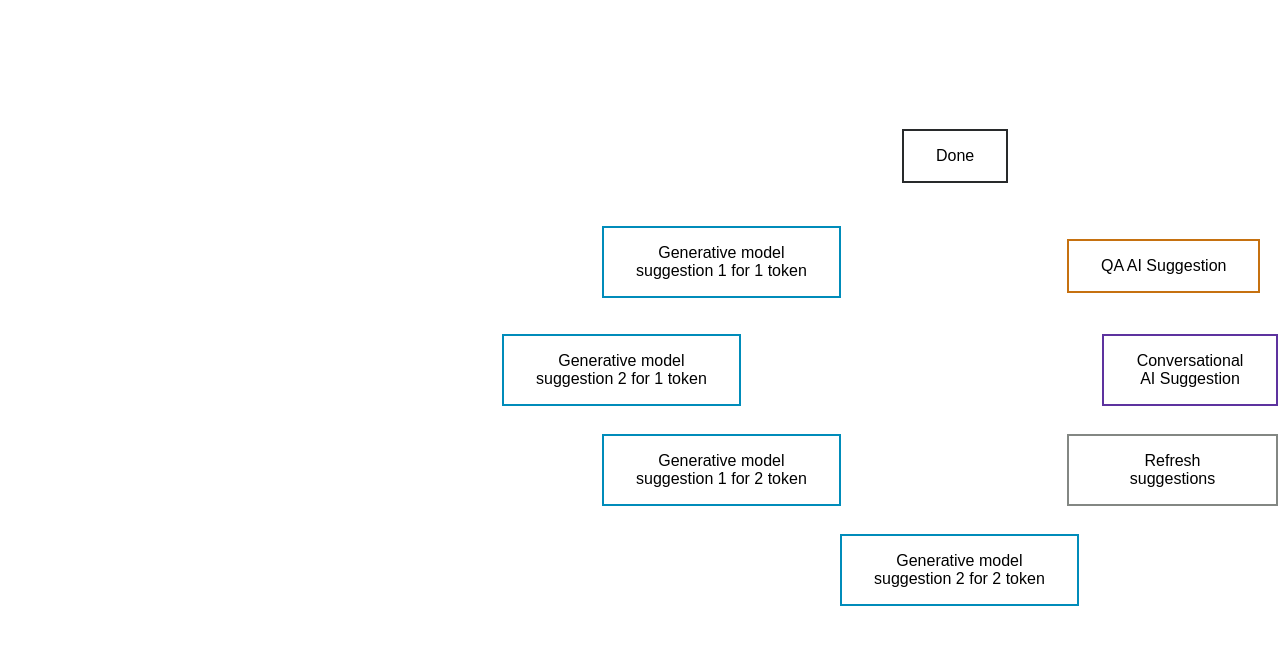
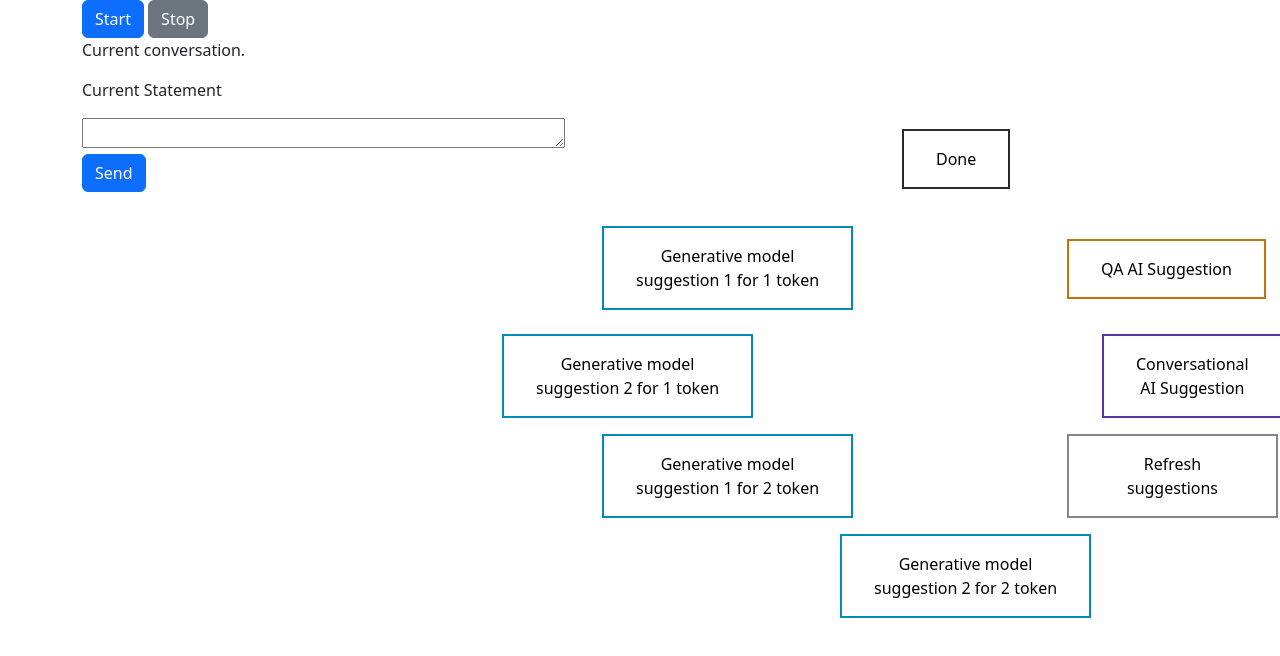
Before and after one commit to ShohamWeiss/AIConversationalSuggestionAPI, a plain HTML site: page Front.htm in a window 1280 px wide. Drawn offline with nearby package versions, Linux system fonts and the light colour scheme.

Commit message:
adding ui stuff

```diff
--- a/Front.htm
+++ b/Front.htm
@@ -2,148 +2,71 @@
 <html lang="en">
 
 <head>
-    <meta charset="UTF-8">
-    <meta name="viewport" content=
-        "width=device-width, initial-scale=1.0">
-
-    <title>Speech to Text</title>
+  <meta charset="UTF-8">
+  <meta name="viewport" content="width=device-width, initial-scale=1.0">
+  <title>Speech to Text</title>
+  <link rel="stylesheet" href="FrontStyle.css">
+  <!-- bootstrap -->
+  <link rel="stylesheet" href="https://cdn.jsdelivr.net/npm/bootstrap@5.2.0/dist/css/bootstrap.min.css">
 </head>
 
 <body>
-    <div class="words" contenteditable>
-        <p id="p"></p>
+  <!-- two columns -->
+  <div class="container">
+    <div class="row">
+      <div class="col">
+        <!-- two rows -->
+        <div class="row">
+          <div class="col">
+            <!-- button to start recognition -->
+            <button class="btn btn-primary" id="startButton">Start</button>
+            <!-- button to stop recognition -->
+            <button class="btn btn-secondary" id="stopButton">Stop</button>
+          </div>
+        </div>
+        <div class="row">
+          <div class="col">
+            <!-- conversation -->
+            <p>Current conversation.</p>
+          </div>
+        </div>
+        <!-- large conversation tracking text -->
+        <div class="conversation">
+          <p id="recordedVoice">Current Statement</p>
+        </div>
+        <!-- row with input for typing -->
+        <div class="row">
+          <div class="col">
+            <textarea id="input" rows="1" cols="50"></textarea>
+          </div>
+          <div class="col">
+            <!-- button to send text -->
+            <button class="btn btn-primary" id="sendButton">Send</button>
+          </div>
+        </div>
+      </div>
+      <div class="col">
+        <button class="button button1" style="position:absolute; left:600px; top:222px;"
+          onclick="alert('Hello world!')"> Generative model <br> suggestion 1 for 1 token </button>
+        <button class="button button2" style="position:absolute; left:500px; top:330px;"
+          onclick="alert('Hello world!')"> Generative model <br> suggestion 2 for 1 token </button>
+        <button class="button button3" style="position:absolute; left:600px; top:430px;"
+          onclick="alert('Hello world!')"> Generative model <br> suggestion 1 for 2 token </button>
+        <button class="button button4" style="position:absolute; left:838px; top:530px;"
+          onclick="alert('Hello world!')"> Generative model <br> suggestion 2 for 2 token </button>
+        <button class="button button5" style="position:absolute; left:1065px; top:430px;"
+          onclick="alert('Hello world!')"> Refresh suggestions </button>
+        <button class="button button6" style="position:absolute; left:1100px; top:330px;"
+          onclick="alert('Hello world!')"> Conversational AI Suggestion </button>
+        <button class="button button7" style="position:absolute; left:1065px; top:235px;"
+          onclick="alert('Hello world!')"> QA AI Suggestion </button>
+        <button class="button button8" style="position:absolute; left:900px; top:125px;"
+          onclick="alert('Hello world!')"> Done </button>
+      </div>
     </div>
-
-    <script>
-        var speech = true;
-        window.SpeechRecognition = window.SpeechRecognition
-                        || window.webkitSpeechRecognition;
-
-        const recognition = new SpeechRecognition();
-        recognition.interimResults = true;
-        const words = document.querySelector('.words');
-        words.appendChild(p);
-
-        recognition.addEventListener('result', e => {
-            const transcript = Array.from(e.results)
-                .map(result => result[0])
-                .map(result => result.transcript)
-                .join('')
-
-            document.getElementById("p").innerHTML = transcript;
-            console.log(transcript);
-        });
-
-        if (speech == true) {
-            recognition.start();
-            recognition.addEventListener('end', recognition.start);
-        }
-    </script>
 </body>
 
 </html>
 
-
-<html>
-<head>
-<style>
-.button {
-  border: none;
-  color: white;
-  padding: 16px 32px;
-  text-align: center;
-  text-decoration: none;
-  display: inline-block;
-  font-size: 16px;
-  margin: 4px 2px;
-  transition-duration: .4s;
-  cursor: pointer;
-}
-
-.button1 {
-  background-color: white;
-  color: black;
-  border: 2px solid #008CBA;
-}
-.button1:hover {
-  background-color: #008CBA;
-  color: white;
-}
-.button2 {
-  background-color: white;
-  color: black;
-  border: 2px solid #008CBA;
-}
-.button2:hover {
-  background-color: #008CBA;
-  color: white;
-}
-.button3 {
-  background-color: white;
-  color: black;
-  border: 2px solid #008CBA;
-}
-.button3:hover {
-  background-color: #008CBA;
-  color: white;
-}
-.button4 {
-  background-color: white;
-  color: black;
-  border: 2px solid #008CBA;
-}
-.button4:hover {
-  background-color: #008CBA;
-  color: white;
-}
-.button5 {
-  background-color: white;
-  color: black;
-  border: 2px solid #838783;
-}
-.button5:hover {
-  background-color: #838783;
-  color: white;
-}
-.button6 {
-  background-color: white;
-  color: black;
-  border: 2px solid #5d339f;
-}
-.button6:hover {
-  background-color: #5d339f;
-  color: white;
-}
-.button7 {
-  background-color: white;
-  color: black;
-  border: 2px solid #c67110;
-}
-.button7:hover {
-  background-color: #c67110;
-  color: white;
-}
-.button8 {
-  background-color: white;
-  color: black;
-  border: 2px solid #282a2b;
-}
-.button8:hover {
-  background-color: #282a2b;
-  color: white;
-}
-
-
-</style>
-</head>
-<body>
-
-
-<button class="button button1" style = "position:absolute; left:600px; top:222px;" onclick="alert('Hello world!')"> Generative model <br> suggestion 1 for 1 token </button>
-<button class="button button2" style = "position:absolute; left:500px; top:330px;" onclick="alert('Hello world!')"> Generative model <br> suggestion 2 for 1 token </button>
-<button class="button button3" style = "position:absolute; left:600px; top:430px;" onclick="alert('Hello world!')"> Generative model <br> suggestion 1 for 2 token </button>
-<button class="button button4" style = "position:absolute; left:838px; top:530px;" onclick="alert('Hello world!')"> Generative model <br> suggestion 2 for 2 token </button>
-<button class="button button5" style = "position:absolute; left:1065px; top:430px;" onclick="alert('Hello world!')"> Refresh suggestions </button>
-<button class="button button6" style = "position:absolute; left:1100px; top:330px;" onclick="alert('Hello world!')"> Conversational AI Suggestion </button>
-<button class="button button7" style = "position:absolute; left:1065px; top:235px;" onclick="alert('Hello world!')"> QA AI Suggestion </button>
-<button class="button button8" style = "position:absolute; left:900px; top:125px;" onclick="alert('Hello world!')"> Done </button>
+<!-- javascript link -->
+<script src="FrontScript.js"></script>
```
